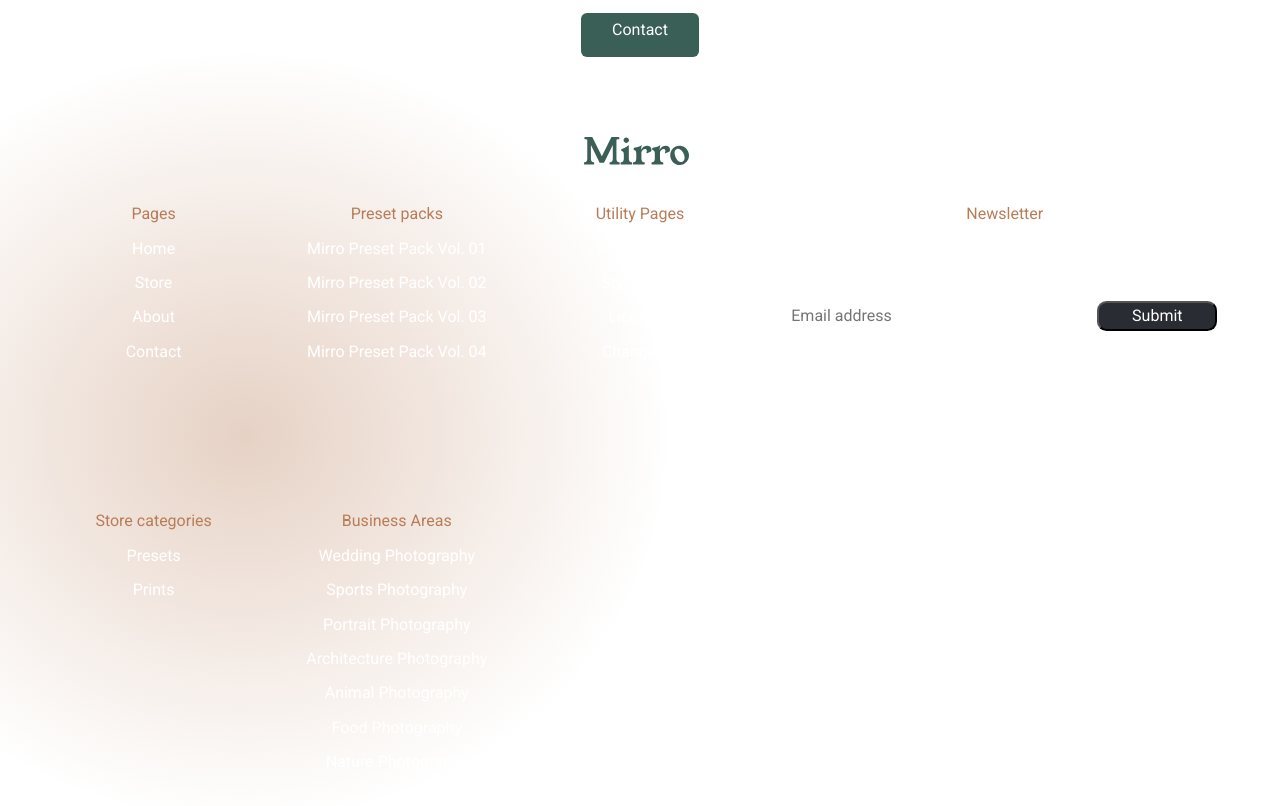
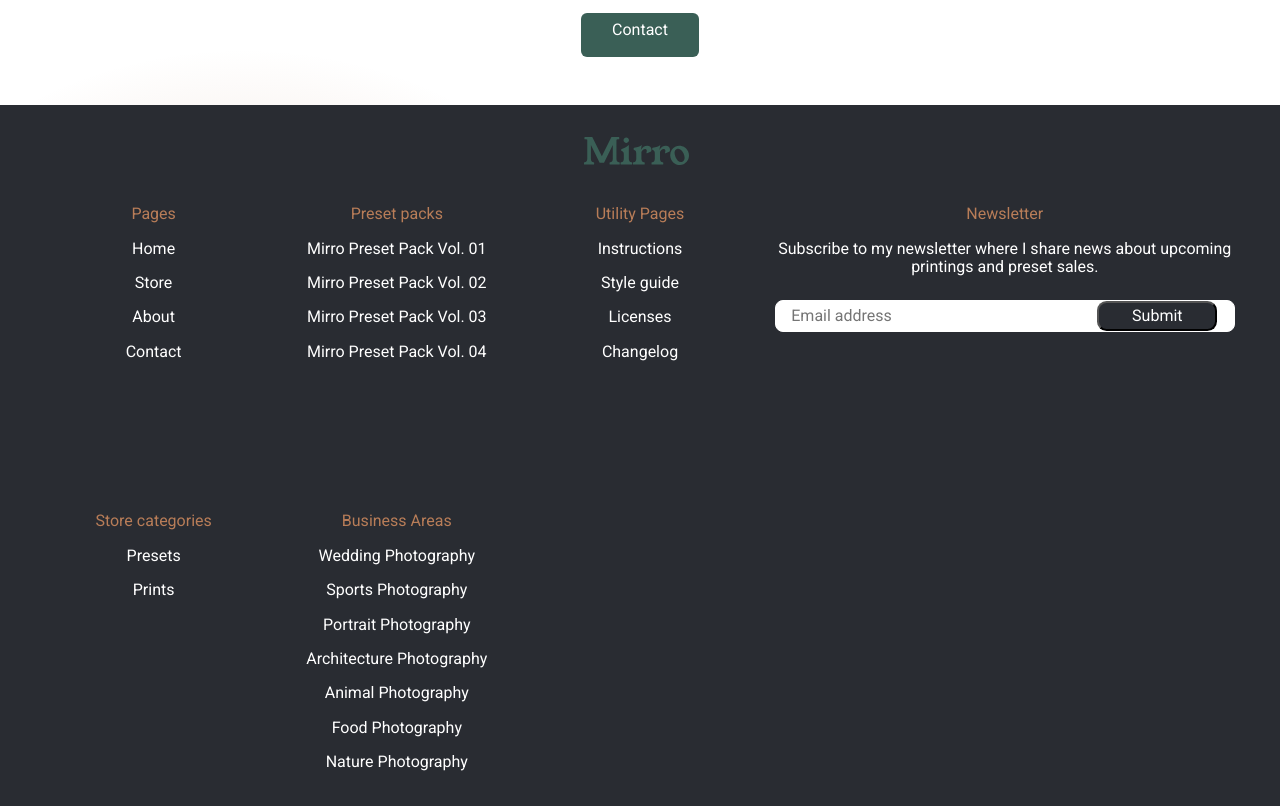
Before and after one commit to hrytsenko92/Mirro, a plain HTML site: page index.html in a window 1280 px wide. Shown: the part 2827-3633 px from the top of the page. Drawn offline with nearby package versions, Linux system fonts and the light colour scheme; a web font is replaced by a local one.

Commit message:
footer background

```diff
--- a/style/footer.scss
+++ b/style/footer.scss
@@ -2,8 +2,8 @@
   .footer {
     position: relative;
     z-index: 14;
-    background-color: --text-color;
-    color: --just-white;
+    background-color: var(--text-color);
+    color: var(--just-white);
     padding: 2rem;
     .footerGridWrap {
       margin: 0 auto;
```
Also changed, not shown: style/footer.css, 1 other file.
